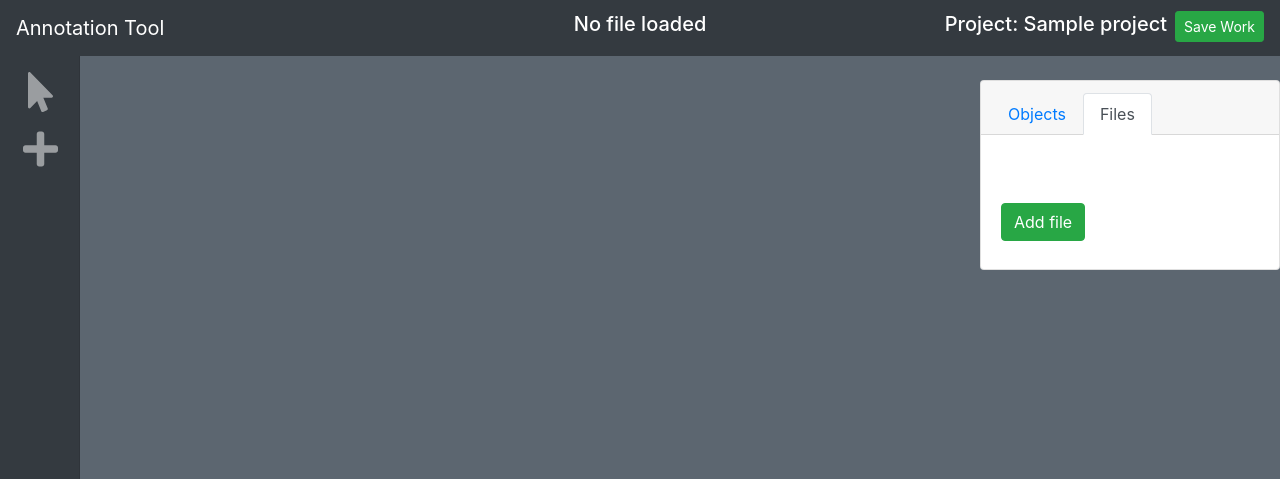
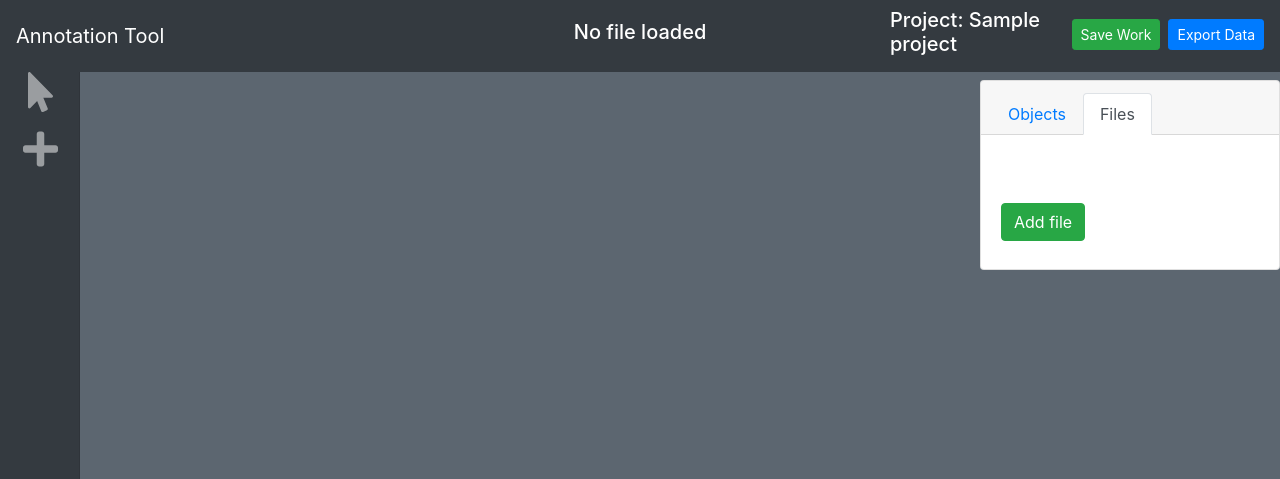
Before and after one commit to thebongy/annotation-tool, a Flask app: page /project/1 in a window 1280 px wide. Shown: the top 479 px of the page. Run offline with Flask 2, Linux system fonts and the light colour scheme; tables that the repository leaves empty hold one stand-in row (values such as "Sample post"); parts of the project's set-up code (start-up, migrations or seed data) failed here and were passed over; some libraries are stand-ins or nearby versions.

Commit message:
feat: Add object types

```diff
--- a/server.py
+++ b/server.py
@@ -1,13 +1,26 @@
 from flask import Flask, render_template, request, g, redirect, jsonify, send_from_directory, send_file
 import json
 import sqlite3
+import os
+import sys
 
 from database import Database
 from exceptions import InvalidUsage
 
 from config import *
 
-app = Flask(__name__)
+if getattr(sys, 'frozen', False):
+    print("FROZEN MODE")
+    template_folder = os.path.join(sys._MEIPASS, 'templates')
+    static_folder = os.path.join(sys._MEIPASS, 'static')
+
+    print(template_folder)
+    print(os.listdir(sys._MEIPASS))
+    print(os.listdir("."))
+    app = Flask(__name__, template_folder=template_folder, static_folder=static_folder)
+else:
+    app = Flask(__name__)
+
 app.config['UPLOAD_FOLDER'] = DATA_FOLDER
 
 def get_db():
--- a/static/js/canvas.js
+++ b/static/js/canvas.js
@@ -3,10 +3,18 @@ const END_FRAME_MSG = "Set the current frame as the last frame when the object a
 
 function ObjectList() {
     this.objects = {};
+    this.options = {"Object": 0};
     this.init = function (canvasHandler) {
         this.listContainer = $(".object-list");
         this.nameOptionsModal = $("#nameOptionsModal");
         this.saveDataBtn = $("#saveDataBtn");
+        this.exportDataBtn = $("#exportDataBtn");
+
+        const options = $("#nameOptions").attr("data-options").split(",");
+
+        for (let i = 0; i < options.length; i++) {
+            this.options[options[i]] = 0;
+        }
 
         this.canvasHandler = canvasHandler;
 
@@ -63,6 +71,7 @@ function ObjectList() {
             const listElem = $(this).parent().parent().parent();
             const dataID = listElem.attr("data-id");
 
+            delete self.objects[dataID];
             canvasHandler.deleteObject(dataID);
             listElem.remove();
         });
@@ -71,7 +80,11 @@ function ObjectList() {
             self.saveAnnotations(function (data) {
                 alert(data);
             })
-        })
+        });
+
+        this.exportDataBtn.click(function () {
+            self.exportData();
+        });
     }
 
     this.addNewObject = function (rect, data) {
@@ -81,9 +94,29 @@ function ObjectList() {
 
         let text;
         if (data.name !== undefined) {
-            text = data.name;
+            if (data.index > this.options[data.name]) {
+                this.options[data.name] = data.index;
+            }
+            text = data.name + " #" + data.index;
         } else {
-            text = "Object";
+            data.name = "Object"
+            data.index = ++(this.options["Object"]);
+            text = "Object #" + data.index;
+        }
+
+        let startFrame, endFrame;
+        if (data.startFrame === null || data.startFrame === undefined) {
+            data.startFrame = null;
+            startFrame = "";
+        } else {
+            startFrame = data.startFrame;
+        }
+
+        if (data.endFrame === null || data.endFrame === undefined) {
+            data.endFrame = null;
+            endFrame = "";
+        } else {
+            endFrame = data.endFrame;
         }
 
         const ID = rect.get("OBJ_ID");
@@ -106,14 +139,14 @@ function ObjectList() {
                 </span>
               </div>
               <div class="d-flex justify-content-between">
-              <div class="object-list-frameStart">Start: <span class="frameStartNum"></span></div>
-              <div class="object-list-frameEnd">End: <span class="frameEndNum"></span></div>
+              <div class="object-list-frameStart">Start: <span class="frameStartNum">${startFrame}</span></div>
+              <div class="object-list-frameEnd">End: <span class="frameEndNum">${endFrame}</span></div>
               </div>
             </a>
             `);
 
         const newObject = new ObjectHandler();
-        newObject.init(text, rect, data, this);
+        newObject.init(rect, data, this);
 
         this.objects[ID] = newObject;
 
@@ -148,6 +181,67 @@ function ObjectList() {
         return data;
     }
 
+    this.exportData = function () {
+        let frames = {};
+
+        function addFrameAnnotation(data) {
+            if (frames[data.frame] === undefined) {
+                frames[data.frame] = [data];
+            } else {
+                console.log(data);
+                frames[data.frame].push(data);
+            }
+            return frames;
+        }
+
+        let data = null;
+
+        // Loop through objects
+        for (const ID in this.objects) {
+            const obj = this.objects[ID];
+            // Sort object annotation by frame index
+            const frameData = Object.keys(obj.annotations);
+            frameData.sort(function (a, b) {
+                const aNum = parseInt(a);
+                const bNum = parseInt(b);
+                if (aNum > bNum) {
+                    return 1;
+                } else if (aNum === bNum) {
+                    return 0;
+                } else {
+                    return -1;
+                }
+            });
+            let previous = null;
+
+            // Loop throuogh sorted frame numbers
+            for (let i = 0; i < frameData.length; i++) {
+                const current = obj.annotations[frameData[i]];
+                current.name = obj.name;
+                current.index = obj.index;
+
+                // Linear Interpolate, if required.
+                if (previous !== null) {
+                    for (let j = (previous.frame + 1); j < current.frame; j++) {
+                        data = obj.linearInterpolate(previous, {
+                            frame: j
+                        }, current);
+                        data.name = obj.name;
+                        data.index = obj.index;
+                        addFrameAnnotation(data);
+                    }
+                }
+
+                // Add current Frame to data
+                addFrameAnnotation(current);
+                previous = current;
+            }
+        }
+
+        console.log(frames);
+        return frames;
+    }
+
     this.loadAnnotations = function (data) {
         this.listContainer.empty();
         for (obj in data) {
@@ -160,7 +254,9 @@ function ObjectList() {
             type: 'POST',
             url: `/project/${this.fileID}/data`,
             data: JSON.stringify(this.serialize()),
-            success: function(data) { cb(data);},
+            success: function (data) {
+                cb(data);
+            },
             contentType: "application/json"
         });
     }
@@ -171,7 +267,7 @@ function ObjectList() {
             top: 0,
             width: 0,
             height: 0,
-                angle:0,
+            angle: 0,
             stroke: "white",
             strokeWidth: 2,
             fill: 'rgba(0,0,0,0)'
@@ -203,13 +299,17 @@ function ObjectHandler() {
 
     this.rect = null;
 
-     this.init = function (name, rect, data, objectList) {
+    this.init = function (rect, data, objectList) {
         this.rect = rect;
-        this.name = name;
+
+        this.name = data.name;
+        this.index = data.index;
 
         this.ID = this.rect.get("OBJ_ID");
 
-        this.rect.set({"OBJ": this});
+        this.rect.set({
+            "OBJ": this
+        });
 
         this.objectList = objectList;
 
@@ -219,6 +319,9 @@ function ObjectHandler() {
             this.annotations = data.annotations;
         }
 
+        this.startFrame = data.startFrame;
+        this.endFrame = data.endFrame;
+
         console.log("Created object with annotations:");
         console.log(this.annotations);
     }
@@ -226,7 +329,10 @@ function ObjectHandler() {
     this.serialize = function () {
         let data = {
             name: this.name,
-            annotations: this.annotations
+            index: this.index,
+            annotations: this.annotations,
+            startFrame: this.startFrame,
+            endFrame: this.endFrame
         }
         return data;
     }
@@ -234,7 +340,7 @@ function ObjectHandler() {
     this.draw = function (frame) {
         if (this.startFrame !== null && frame < this.startFrame) {
             this.hide();
-        } else if (this.endFrame !== null && frame > this.endFrame ) {
+        } else if (this.endFrame !== null && frame > this.endFrame) {
             this.hide();
         } else {
             if (this.hidden === true) {
@@ -266,7 +372,7 @@ function ObjectHandler() {
         this.rect.setCoords();
     }
 
-     this.drawRect = function(position) {
+    this.drawRect = function (position) {
         const top = position.t;
         const left = position.l;
         const width = Math.abs(left - position.r);
@@ -283,12 +389,16 @@ function ObjectHandler() {
     }
 
     this.hide = function () {
-        this.rect.set({ visible: false });
+        this.rect.set({
+            visible: false
+        });
         this.hidden = true;
     }
 
     this.show = function () {
-        this.rect.set({ visible: true });
+        this.rect.set({
+            visible: true
+        });
         this.hidden = false;
     }
 
@@ -329,11 +439,15 @@ function ObjectHandler() {
 
     this.getAdjacentAnnotations = function (frame) {
         if (this.startFrame !== null && frame < this.startFrame) {
-            return {hidden:true };
+            return {
+                hidden: true
+            };
         }
 
         if (this.endFrame !== null && frame > this.endFrame) {
-            return { hidden: true };
+            return {
+                hidden: true
+            };
         }
 
         if (this.annotations[frame] !== undefined) {
@@ -345,7 +459,7 @@ function ObjectHandler() {
 
 
         let left = null;
-        let right =  null;
+        let right = null;
 
         for (const f in this.annotations) {
             if (f < frame) {
@@ -388,17 +502,17 @@ function CanvasHandler(canvasID) {
 
         this.canvas = new fabric.Canvas(this.canvasID, {
             uniScaleTransform: true,
-            selection:false,
-            width:640,
-            height:480
+            selection: false,
+            width: 640,
+            height: 480
         });
 
-        this.xLine = new fabric.Line([0,0,0,0], {
+        this.xLine = new fabric.Line([0, 0, 0, 0], {
             stroke: "#cccccc",
             strokeWidth: 2
         });
 
-        this.yLine = new fabric.Line([0,0,0,0], {
+        this.yLine = new fabric.Line([0, 0, 0, 0], {
             stroke: "#cccccc",
             strokeWidth: 2
         });
@@ -416,11 +530,11 @@ function CanvasHandler(canvasID) {
             canvasObj.mouseMove(event);
         });
 
-        this.canvas.on("mouse:up", function(event) {
+        this.canvas.on("mouse:up", function (event) {
             canvasObj.mouseUp(event);
         });
 
-        this.canvas.on("object:scaled", function(event) {
+        this.canvas.on("object:scaled", function (event) {
             canvasObj.objectScaled(event);
         });
 
@@ -472,12 +586,12 @@ function CanvasHandler(canvasID) {
             this.startY = pointer.y
             this.newRect = new fabric.Rect({
                 left: this.startX,
-                top:this.startY,
-                width:0,
-                height:0,
-                angle:0,
+                top: this.startY,
+                width: 0,
+                height: 0,
+                angle: 0,
                 stroke: "white",
-                strokeDashArray: [5,5],
+                strokeDashArray: [5, 5],
                 strokeWidth: 2,
                 fill: 'rgba(0,0,0,0)'
             });
@@ -500,15 +614,23 @@ function CanvasHandler(canvasID) {
 
             if (this.mouseIsDown) {
                 if (currentX < this.startX) {
-                    this.newRect.set({ left: currentX });
+                    this.newRect.set({
+                        left: currentX
+                    });
                 }
 
                 if (currentY < this.startY) {
-                    this.newRect.set({ top: currentY });
+                    this.newRect.set({
+                        top: currentY
+                    });
                 }
 
-                this.newRect.set({ width: Math.abs(this.startX - currentX) });
-                this.newRect.set({ height: Math.abs(this.startY - currentY) });
+                this.newRect.set({
+                    width: Math.abs(this.startX - currentX)
+                });
+                this.newRect.set({
+                    height: Math.abs(this.startY - currentY)
+                });
 
             }
 
@@ -518,7 +640,9 @@ function CanvasHandler(canvasID) {
 
     this.mouseUp = function (event) {
         if (this.currentTool === this.NEW_RECT_TOOL && this.mouseIsDown) {
-            this.newRect.set({ strokeDashArray: []});
+            this.newRect.set({
+                strokeDashArray: []
+            });
             this.newRect.setCoords();
             this.addNewObject(this.newRect);
         }
@@ -527,19 +651,41 @@ function CanvasHandler(canvasID) {
 
     this.addNewObject = function (rect) {
         let newObjID = generateID();
-        rect.set({ OBJ_ID: newObjID });
+        rect.set({
+            OBJ_ID: newObjID
+        });
 
         this.objectList.addNewObject(rect);
         this.updateObjectProperties(rect);
     }
     this.updateCursorAxes = function (pointerX, pointerY) {
-        this.xLine.set({x1: 0, y1: pointerY, x2: this.canvas.getWidth(), y2: pointerY});
-        this.yLine.set({x1: pointerX, y1: 0, x2: pointerX, y2: this.canvas.getHeight()});
+        this.xLine.set({
+            x1: 0,
+            y1: pointerY,
+            x2: this.canvas.getWidth(),
+            y2: pointerY
+        });
+        this.yLine.set({
+            x1: pointerX,
+            y1: 0,
+            x2: pointerX,
+            y2: this.canvas.getHeight()
+        });
     }
 
     this.hideCursorAxes = function () {
-        this.xLine.set({x1:0, y1:0, x2:0, y2:0});
-        this.yLine.set({x1:0, y1:0, x2:0, y2:0});
+        this.xLine.set({
+            x1: 0,
+            y1: 0,
+            x2: 0,
+            y2: 0
+        });
+        this.yLine.set({
+            x1: 0,
+            y1: 0,
+            x2: 0,
+            y2: 0
+        });
         this.canvas.renderAll();
     }
 
@@ -558,9 +704,9 @@ function CanvasHandler(canvasID) {
         const height = Math.abs(b - t);
         const position = {
             t: t,
-            l:l,
-            b:b,
-            r:r,
+            l: l,
+            b: b,
+            r: r,
             frame: this.currentFrame
         }
 
@@ -577,9 +723,12 @@ function CanvasHandler(canvasID) {
     }
 
     this.deleteObject = function (ID) {
+        console.log("deleting", ID);
         const objects = this.canvas.getObjects();
-        for (let i=0; i<objects.length; i++) {
+        for (let i = 0; i < objects.length; i++) {
             if (objects[i].get("OBJ_ID") === ID) {
+                const obj = objects[i].get("OBJ");
+                obj.hide();
                 this.canvas.remove(objects[i]);
                 break;
             }
--- a/static/js/viewHandler.js
+++ b/static/js/viewHandler.js
@@ -40,7 +40,7 @@ function ViewHandler(imageView, videoView) {
         if (this.type == "video") {
             this.video = new VideoFrame({
               id: "videoView",
-              frameRate: 30,
+              frameRate: 29.97,
               callback: function(response, format) {
                 if (format === "frame") {
                   self.drawCurrentFrame();
--- a/templates/components/navbar.html
+++ b/templates/components/navbar.html
@@ -14,6 +14,7 @@
         {% if page == "annotate" %}
         <h5 class="ml-auto">Project: {{ project.name }}</h4>
         <button class="btn btn-success btn-sm ml-2 mb-1" id="saveDataBtn">Save Work</button>
+        <button class="btn btn-primary btn-sm ml-2 mb-1" id="exportDataBtn">Export Data</button>
         {% endif %}
     </div>
 </nav>
--- a/templates/components/options.html
+++ b/templates/components/options.html
@@ -55,7 +55,7 @@
       </div>
       <div class="modal-body">
         Select a name for the annotation out of the list below, or add a new name for this annotation:
-        <div id="nameOptions">
+        <div id="nameOptions" data-options="{ {project.annotationTypes }}">
           {% for name in project.annotationTypes.split(",") %}
           <div class="form-check">
             <input class="form-check-input" type="radio" name="nameOption" id="nameOption{{loop.index}}" value="{{name}}">
--- a/templates/components/toolbar.html
+++ b/templates/components/toolbar.html
@@ -2,10 +2,10 @@
           <div class="toolbar-sticky">
             <ul class="nav flex-column tools">
               <li class="nav-item">
-                  <i id="moveRectBtn" class="fas fa-mouse-pointer hover-icon mt-3"></i>
+                  <i id="moveRectBtn" class="fas fa-mouse-pointer hover-icon mt-3 toolbar-icon"></i>
               </li>
               <li class="nav-item">
-                  <i id="newRectBtn" class="fas fa-plus hover-icon mt-3"></i>
+                  <i id="newRectBtn" class="fas fa-plus hover-icon mt-3 toolbar-icon"></i>
               </li>
             </ul>
           </div>
```
Also changed, not shown: 1 other file. Lines whose indentation alone changed are shown as unchanged.
